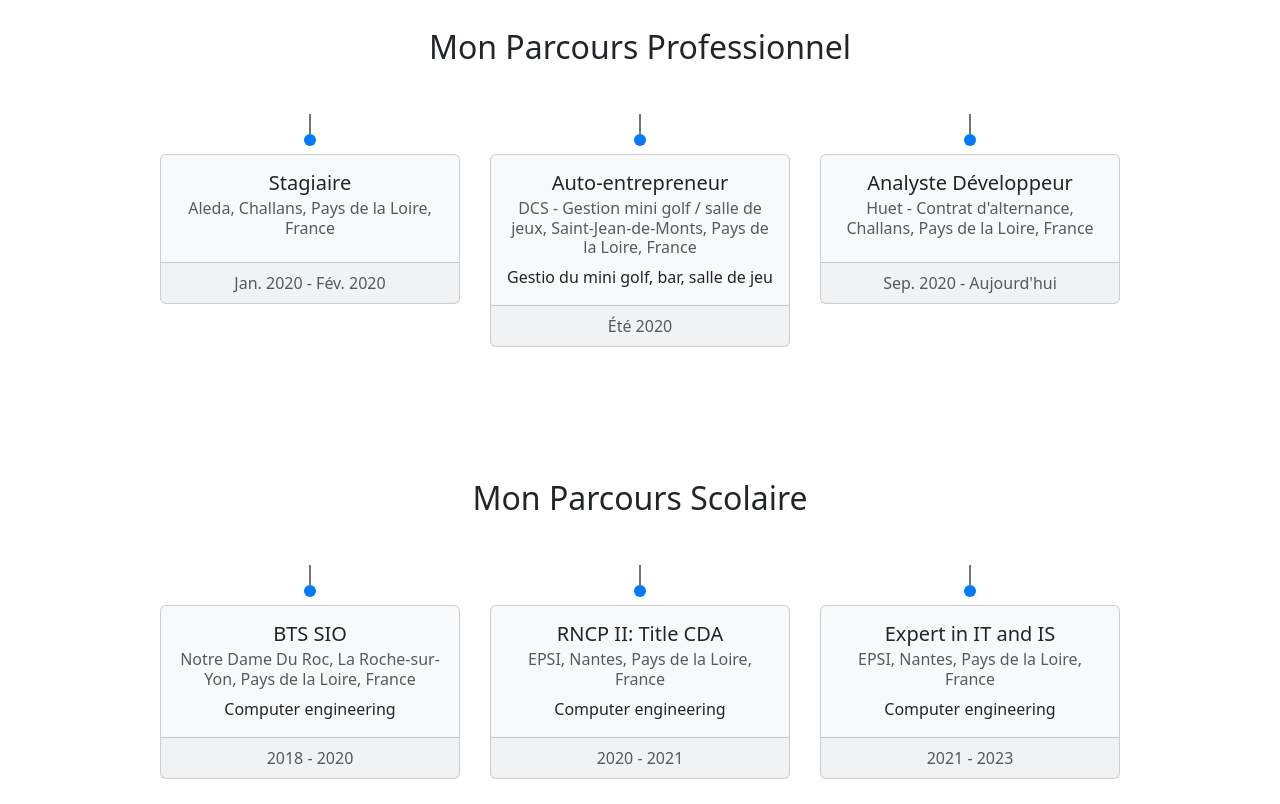
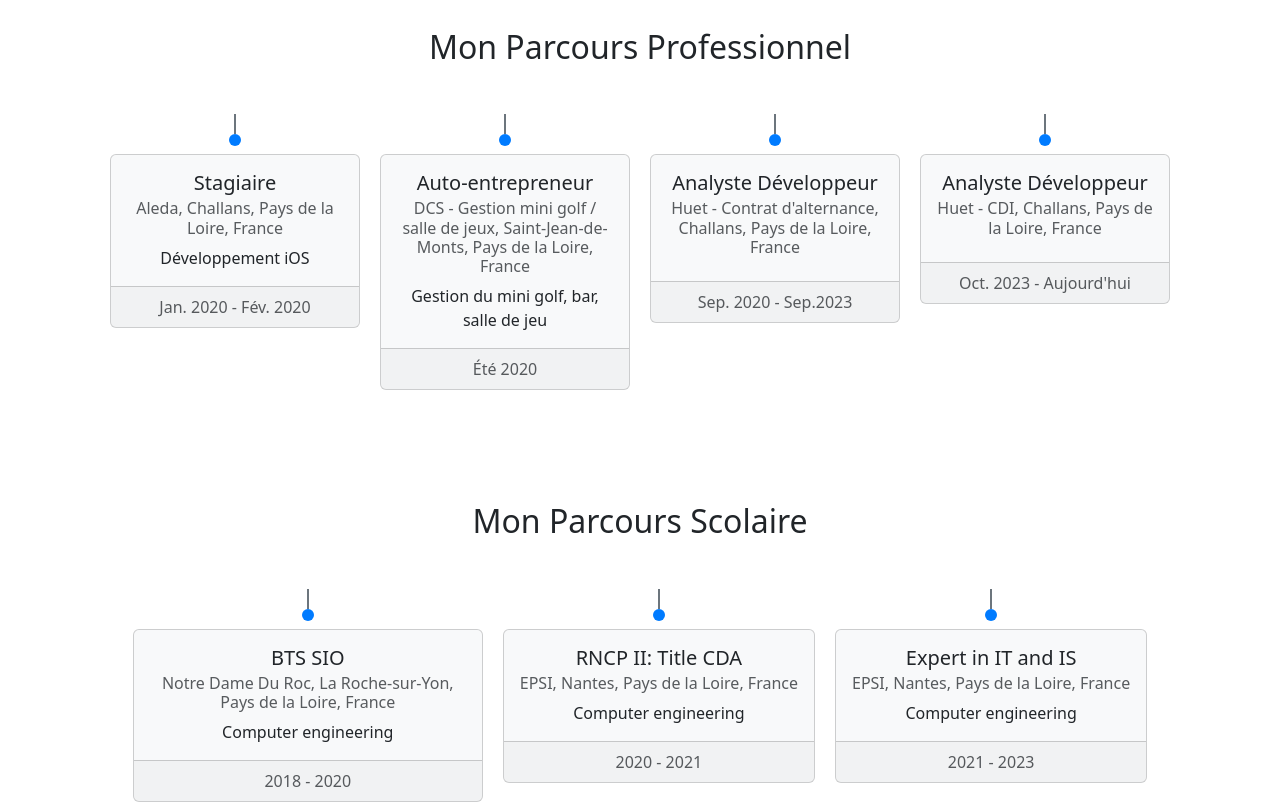
Before and after one commit to ChaigneauDoryan/doryanchaigneau.fr, a React (Vite) app: page / in a window 1280 px wide. Shown: the part 820-1624 px from the top of the page. Built offline with nearby package versions, Linux system fonts and the light colour scheme.

Commit message:
Amélioration visuelle du site

```diff
--- a/package.json
+++ b/package.json
@@ -13,6 +13,7 @@
     "@emailjs/browser": "^4.4.1",
     "bootstrap": "^5.3.7",
     "react": "^19.1.0",
+    "react-awesome-reveal": "^4.3.1",
     "react-bootstrap": "^2.10.10",
     "react-dom": "^19.1.0",
     "react-icons": "^5.5.0"
@@ -26,6 +27,6 @@
     "eslint-plugin-react-hooks": "^5.2.0",
     "eslint-plugin-react-refresh": "^0.4.20",
     "globals": "^16.3.0",
-    "vite": "^7.0.4"
+    "vite": "^7.0.6"
   }
 }
--- a/src/App.jsx
+++ b/src/App.jsx
@@ -1,3 +1,4 @@
+
 import React, { useState, useEffect, createContext } from 'react';
 import Accueil from './sections/Accueil';
 import ExperienceTimeline from './sections/ExperienceTimeline';
@@ -5,6 +6,7 @@ import EducationTimeline from './sections/EducationTimeline';
 import Projets from './sections/Projets';
 import Contact from './sections/Contact';
 import 'bootstrap/dist/css/bootstrap.min.css';
+import { Fade } from 'react-awesome-reveal';
 
 export const ThemeContext = createContext(null);
 
@@ -45,8 +47,12 @@ function App() {
     <ThemeContext.Provider value={{ theme, resolvedTheme, changeTheme }}>
       <div>
         <Accueil />
-        <ExperienceTimeline />
-        <EducationTimeline />
+        <Fade triggerOnce>
+          <ExperienceTimeline />
+        </Fade>
+        <Fade triggerOnce delay={400}>
+          <EducationTimeline />
+        </Fade>
         <Projets />
         <Contact />
       </div>
--- a/src/sections/EducationTimeline.jsx
+++ b/src/sections/EducationTimeline.jsx
@@ -1,9 +1,9 @@
-
 import React, { useContext } from 'react';
 import { Container } from 'react-bootstrap';
 import TimelineItem from '../components/TimelineItem';
 import { ThemeContext } from '../App';
 import './Timeline.css';
+import { Fade } from 'react-awesome-reveal';
 
 const EducationTimeline = () => {
   const { resolvedTheme } = useContext(ThemeContext);
@@ -34,11 +34,13 @@ const EducationTimeline = () => {
       <h2 className="text-center mb-5">Mon Parcours Scolaire</h2>
       <div className="timeline-container">
         {items.map((item, index) => (
-          <div key={index} className="timeline-item">
-            <div className="timeline-item-line"></div>
-            <div className="timeline-item-dot"></div>
-            <TimelineItem {...item} />
-          </div>
+          <Fade key={index} triggerOnce delay={index * 400}>
+            <div className="timeline-item">
+              <div className="timeline-item-line"></div>
+              <div className="timeline-item-dot"></div>
+              <TimelineItem {...item} />
+            </div>
+          </Fade>
         ))}
       </div>
     </Container>
--- a/src/sections/ExperienceTimeline.jsx
+++ b/src/sections/ExperienceTimeline.jsx
@@ -1,8 +1,10 @@
+
 import React, { useContext } from 'react';
 import { Container } from 'react-bootstrap';
 import TimelineItem from '../components/TimelineItem';
 import { ThemeContext } from '../App';
 import './Timeline.css';
+import { Fade } from 'react-awesome-reveal';
 
 const ExperienceTimeline = () => {
   const { resolvedTheme } = useContext(ThemeContext);
@@ -12,18 +14,24 @@ const ExperienceTimeline = () => {
       title: "Jan. 2020 - Fév. 2020",
       cardTitle: "Stagiaire",
       cardSubtitle: "Aleda, Challans, Pays de la Loire, France",
-      cardDetailedText: ""
+      cardDetailedText: "Développement iOS"
     },
     {
       title: "Été 2020",
       cardTitle: "Auto-entrepreneur",
       cardSubtitle: "DCS - Gestion mini golf / salle de jeux, Saint-Jean-de-Monts, Pays de la Loire, France",
-      cardDetailedText: "Gestio du mini golf, bar, salle de jeu"
+      cardDetailedText: "Gestion du mini golf, bar, salle de jeu"
     },
     {
-      title: "Sep. 2020 - Aujourd'hui",
+      title: "Sep. 2020 - Sep.2023",
       cardTitle: "Analyste Développeur",
       cardSubtitle: "Huet - Contrat d'alternance, Challans, Pays de la Loire, France",
+      cardDetailedText: ""
+    },
+    {
+      title: "Oct. 2023 - Aujourd'hui",
+      cardTitle: "Analyste Développeur",
+      cardSubtitle: "Huet - CDI, Challans, Pays de la Loire, France",
       cardDetailedText: ""
     }
   ];
@@ -33,11 +41,13 @@ const ExperienceTimeline = () => {
       <h2 className="text-center mb-5">Mon Parcours Professionnel</h2>
       <div className="timeline-container">
         {items.map((item, index) => (
-          <div key={index} className="timeline-item">
-            <div className="timeline-item-line"></div>
-            <div className="timeline-item-dot"></div>
-            <TimelineItem {...item} />
-          </div>
+          <Fade key={index} triggerOnce delay={index * 400}>
+            <div className="timeline-item">
+              <div className="timeline-item-line"></div>
+              <div className="timeline-item-dot"></div>
+              <TimelineItem {...item} />
+            </div>
+          </Fade>
         ))}
       </div>
     </Container>
--- a/src/sections/Timeline.css
+++ b/src/sections/Timeline.css
@@ -1,15 +1,18 @@
+
 .timeline-container {
   display: flex;
   justify-content: center;
   align-items: flex-start; /* Align items to the start of the cross axis */
-  overflow-x: auto; /* Enable horizontal scrolling if content overflows */
+  /* Removed overflow-x: auto; to prevent horizontal scrollbar */
   padding-bottom: 20px; /* Space for scrollbar */
+  padding: 0 20px; /* Add padding to the container instead of margin on items */
 }
 
 .timeline-item {
-  flex: 0 0 auto; /* Prevent items from shrinking */
-  width: 300px; /* Fixed width for each item */
-  margin: 0 15px; /* Spacing between items */
+  flex: 1 1 250px; /* Allow items to grow and shrink, with a base width of 250px */
+  min-width: 250px; /* Minimum width for each item */
+  max-width: 350px; /* Optional: Maximum width to prevent items from becoming too wide */
+  margin: 0 10px; /* Spacing between items */
   text-align: center;
   position: relative;
   padding-top: 20px; /* Space for the line and dot */
@@ -48,6 +51,7 @@
     align-items: flex-start;
     overflow-x: hidden;
     padding-bottom: 0;
+    padding: 0; /* Remove horizontal padding for vertical layout */
   }
 
   .timeline-item {
```
Also changed, not shown: 1 other file (tests, documents, lock files or other folders).
